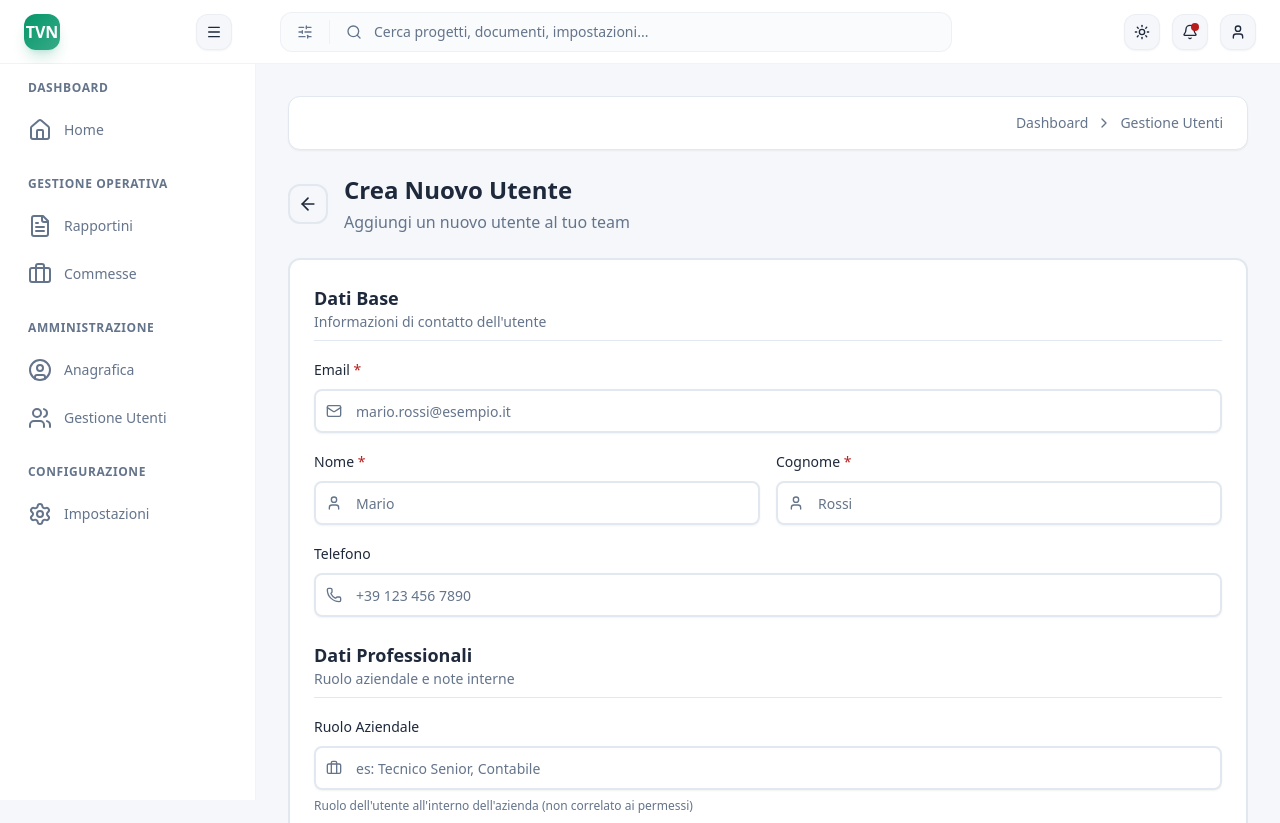
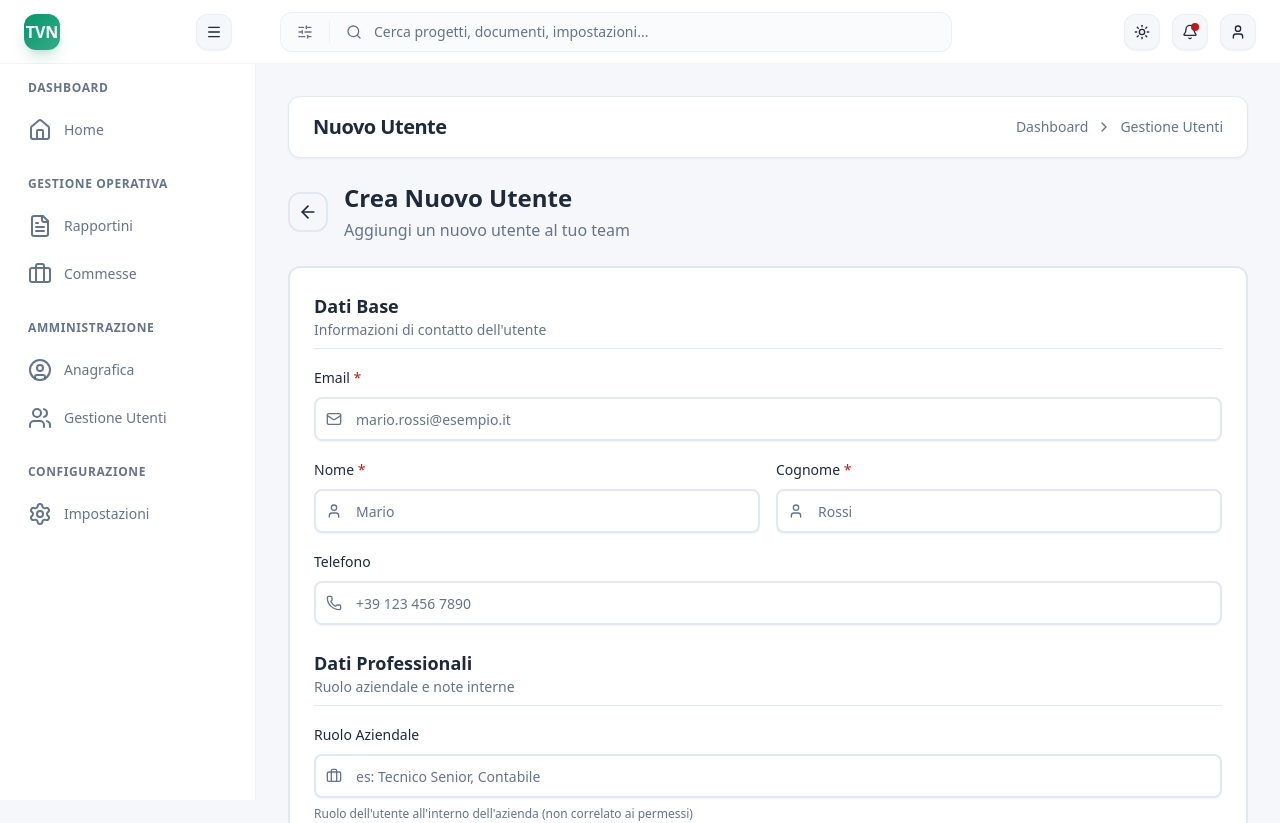
Before and after one commit to TommyLangiano/app-tvn, a Next.js app in the folder apps/web/: page /gestione-utenti/nuovo in a window 1280 px wide. Shown: the top 823 px of the page. Built offline with nearby package versions, Linux system fonts and the light colour scheme; no server answers.

Commit message:
Fix final Breadcrumb usage in nuovo utente page

```diff
--- a/apps/web/app/(app)/gestione-utenti/nuovo/page.tsx
+++ b/apps/web/app/(app)/gestione-utenti/nuovo/page.tsx
@@ -87,12 +87,7 @@ export default function NuovoUtentePage() {
   return (
     <div className="space-y-6">
       {/* Breadcrumb */}
-      <Breadcrumb
-        items={[
-          { label: 'Gestione Utenti', href: '/gestione-utenti' },
-          { label: 'Nuovo Utente' },
-        ]}
-      />
+      <Breadcrumb pageName="Nuovo Utente" />
 
       {/* Header */}
       <div className="flex items-center gap-4">
```
